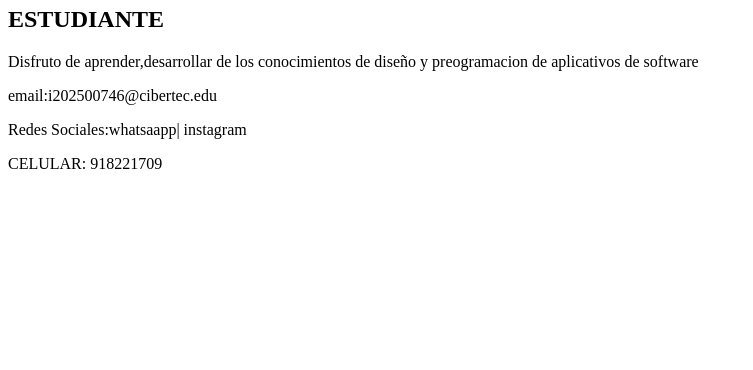
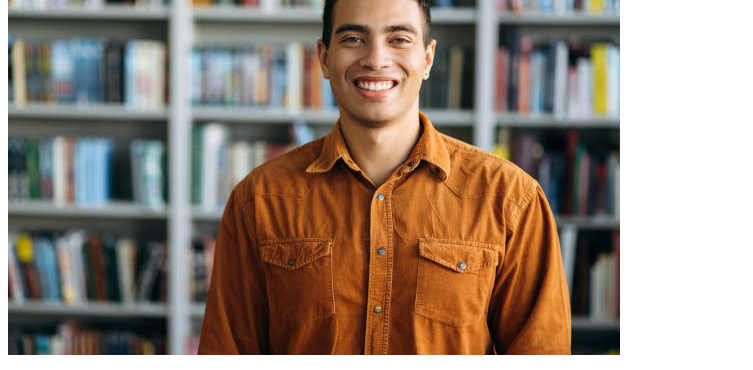
Before and after one commit to I202500746/AEW_CIBERTEC, a plain HTML site: page HTML/01_HTML/INDEX.HTML in a window 1280 px wide. Shown: the part 60-430 px from the top of the page, without its empty margins (0-753 px from the left). Drawn offline with Linux system fonts and the light colour scheme.

Commit message:
He agregado imagen

```diff
--- a/HTML/01_HTML/INDEX.HTML
+++ b/HTML/01_HTML/INDEX.HTML
@@ -3,11 +3,12 @@
         <TItle>Tarjeta Personal</TItle>
     </HEad>
     <BOdy>
-        <h1>SHELMA AQQUEPUCHO</h1>
+        <img src="IMAGES/fotooo.jpg">
+        <h1>SHELMA   AQQUEPUCHO  </h1>
         <H2>ESTUDIANTE</H2>
         <p>Disfruto de aprender,desarrollar de los conocimientos de diseño y preogramacion de aplicativos de software</p>
         <p>email:i202500746@cibertec.edu</p>
-        <p>Redes Sociales:whatsaapp| instagram</p>
+        <p>Redes Sociales:whatsaapp  | instagram</p>
         <p>CELULAR: 918221709</p>
     </BOdy>
 </HTMl>
```
Also changed, not shown: HTML/01_HTML/IMAGES/fotooo.jpg (added).
